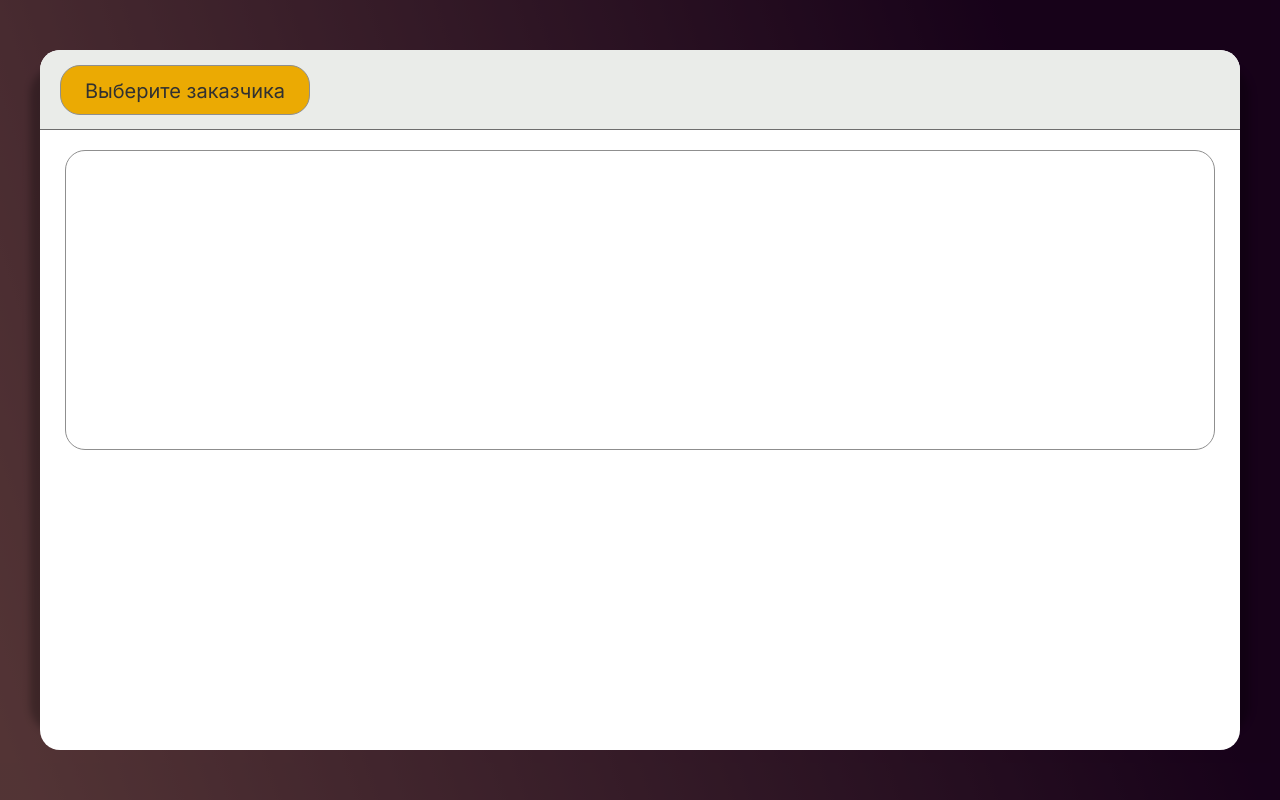
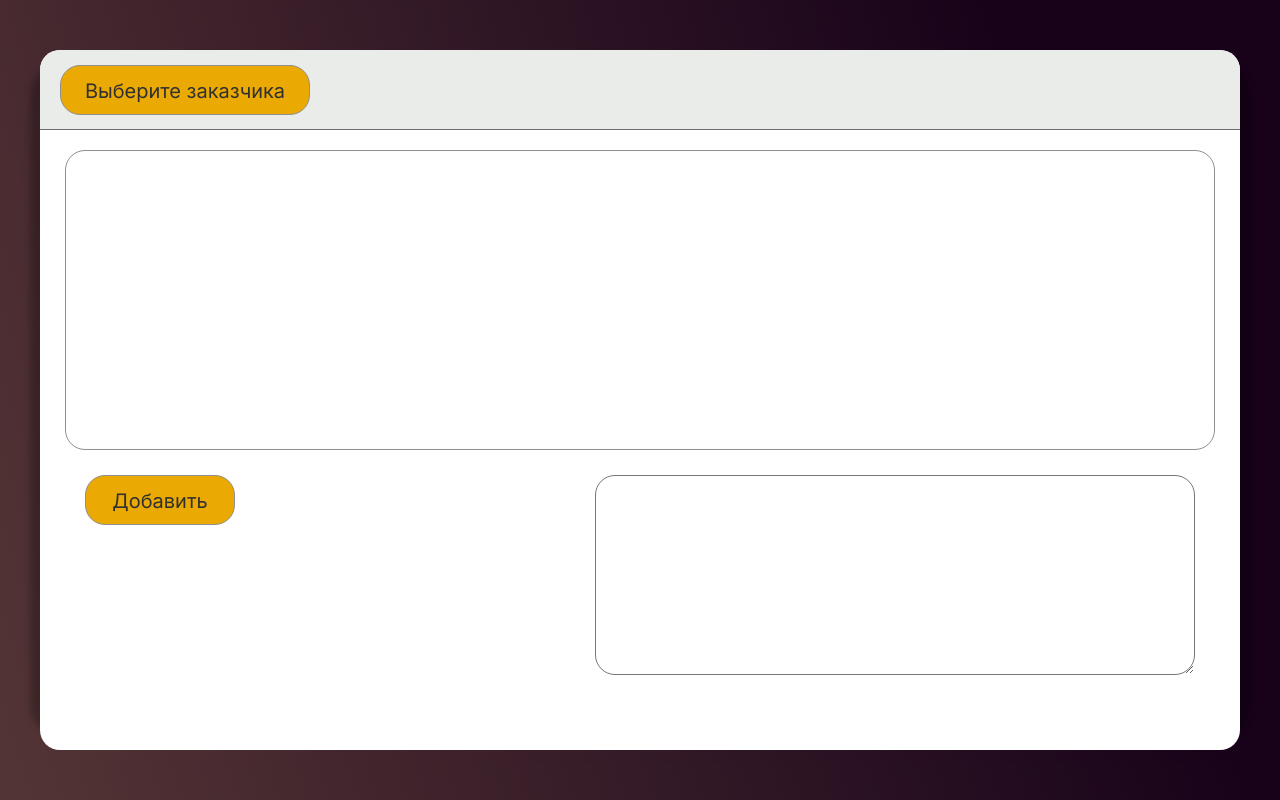
Before and after one commit to Aleksandersie/crm-2-front-end, a React (Create React App) app: page / in a window 1280 px wide. Both pictures are taken after a click on the button "Создать заказ". Built offline with nearby package versions, Linux system fonts and the light colour scheme; no server answers.

Commit message:
order modal window added

```diff
--- a/src/components/CreationOrderWindow/OrderWindow.tsx
+++ b/src/components/CreationOrderWindow/OrderWindow.tsx
@@ -1,7 +1,12 @@
-import React from 'react';
+import React, {useState} from 'react';
 import styles from "./orderWindow.module.scss"
 import AddCustomerButton from "./AddCustomerButton";
-const OrderWindow = () => {
+import Modal from "../Modal/Modal";
+import OrderItemWindow from "../OrderCreationWindow/OrderItemWindow";
+
+const OrderWindow:React.FC = () => {
+
+    const [activeModal, setActiveModal] = useState(false)
     return (
         <div className={styles.creationOrderWindowBody}>
             <div className={styles.header}>
@@ -10,7 +15,13 @@ const OrderWindow = () => {
             <div className={styles.orderItemsBorder}>
 
             </div>
-
+            <div className={styles.middleContainer}>
+                <div className={styles.addOrderStringBtn} onClick={()=>setActiveModal(true)}>Добавить</div>
+                <textarea className={styles.textArea} ></textarea>
+            </div>
+            <Modal active={activeModal} setActive={setActiveModal}>
+                <OrderItemWindow/>
+            </Modal>
         </div>
     );
 };
--- a/src/components/CreationOrderWindow/orderWindow.module.scss
+++ b/src/components/CreationOrderWindow/orderWindow.module.scss
@@ -41,3 +41,34 @@
   margin: 0 auto;
   margin-top: 20px;
 }
+.middleContainer{
+  display:flex;
+  width: 1150px;
+  margin: 0 auto;
+  margin-top: 25px;
+  justify-content: space-between;
+  padding-left: 20px;
+  padding-right: 20px;
+}
+.addOrderStringBtn{
+  font-family: "Inter", sans-serif;
+  font-size: 20px;
+  width: 150px;
+  height: 50px;
+  border-radius: 20px;
+  cursor: pointer;
+  background-color: $yellowBtn;
+  color:$textColor;
+  border: 1px solid $btnBorder;
+  transition: 0.3s;
+  text-align: center;
+  line-height: 50px;
+  &:hover{
+    background-color:$yellowBtnHover;
+  }
+}
+.textArea{
+  width: 600px;
+  height: 200px;
+  border-radius: 20px;
+}
--- a/src/components/CreationOrderWindow/orderWindow.module.scss.d.ts
+++ b/src/components/CreationOrderWindow/orderWindow.module.scss.d.ts
@@ -1,6 +1,9 @@
 export const addBtn: string;
+export const addOrderStringBtn: string;
 export const container: string;
 export const creationOrderWindowBody: string;
 export const fakeClass: string;
 export const header: string;
+export const middleContainer: string;
 export const orderItemsBorder: string;
+export const textArea: string;
--- a/src/components/OrderCreationWindow/OrderItemWindow.tsx
+++ b/src/components/OrderCreationWindow/OrderItemWindow.tsx
@@ -1,5 +1,5 @@
 import React from 'react';
-import styles from "./orderWindowStyles.module.scss"
+import styles from "./orderItemStyles.module.scss"
 const OrderItemWindow = () => {
     return (
         <div className={styles.orderWindowBody}>
```
